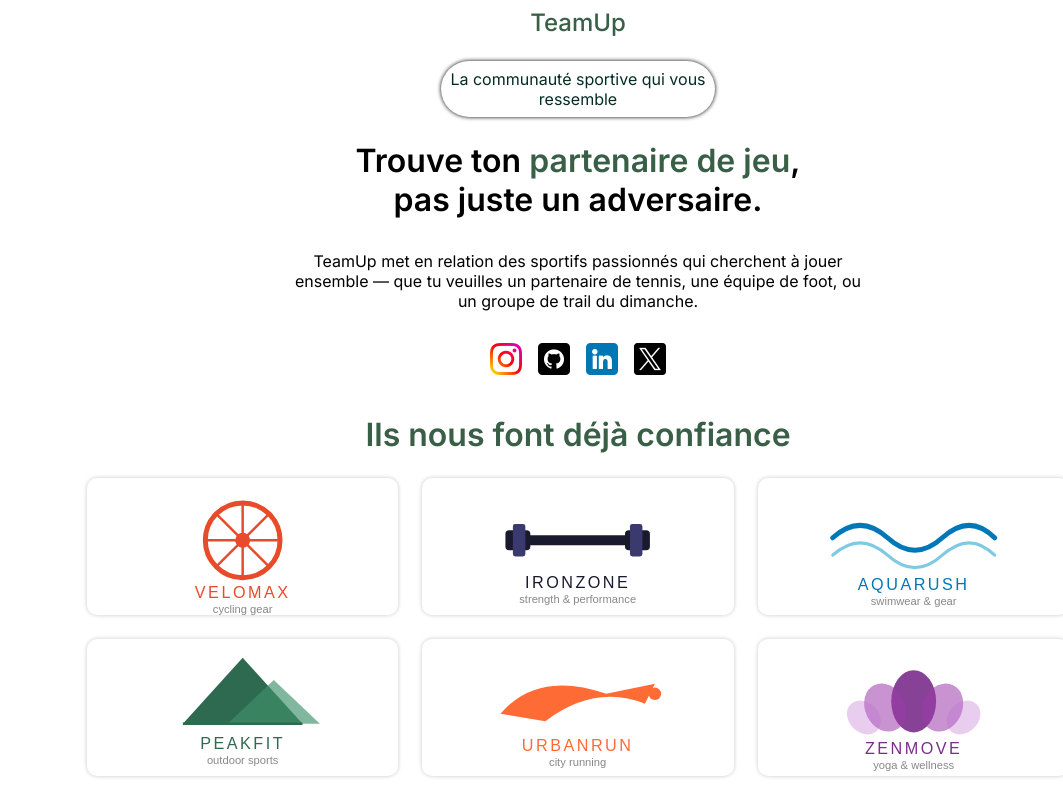
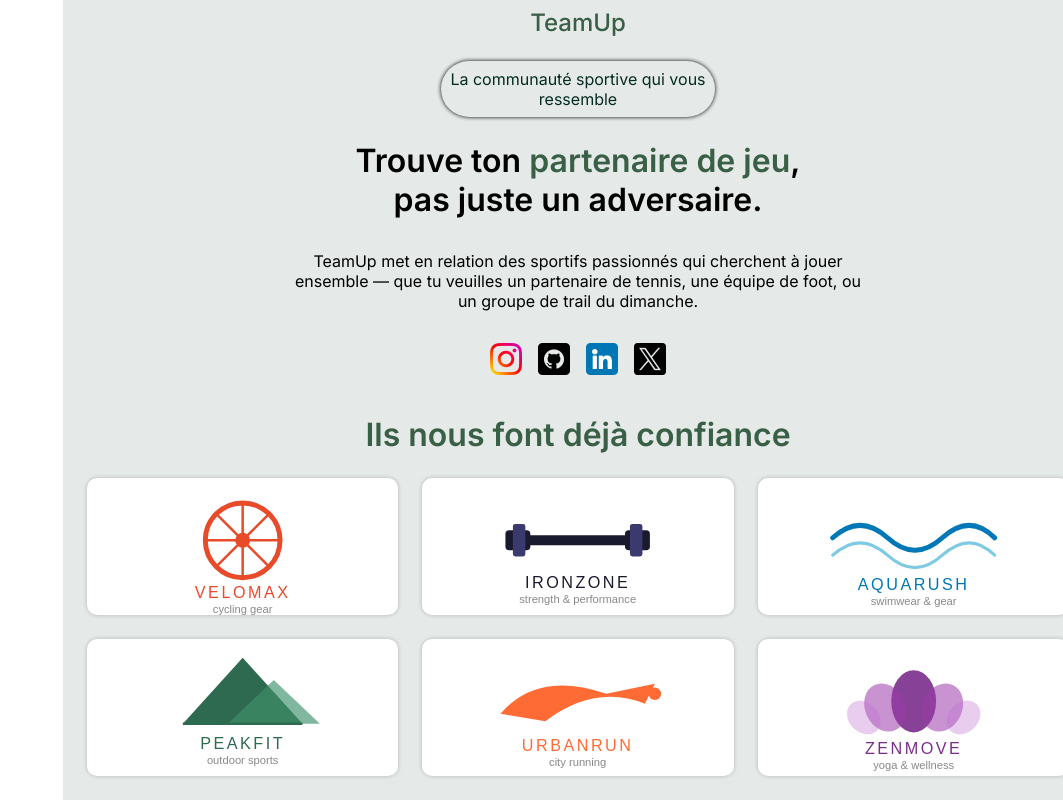
Before and after one commit to SoleneMend/TeamUp-Front, a React (Vite) app in the folder client/: page / in a window 1280 px wide. Shown: the part 1772-2572 px from the top of the page, without its empty margins (217-1280 px from the left). Built offline with nearby package versions, Linux system fonts and the light colour scheme; no server answers.

Commit message:
footer css is done

```diff
--- a/client/src/components/Footer/Footer.css
+++ b/client/src/components/Footer/Footer.css
@@ -4,6 +4,7 @@
   padding: 1.5rem;
   gap: 2.5rem;
   justify-content: space-around;
+  background-color: var(--color-background-filter);
   width: 100%;
 
   .Footer-div-container-img {
@@ -18,6 +19,7 @@
       color: var(--color-hover);
     }
     svg {
+      background-color: white;
       box-shadow: 0px 0px 4px 0px #00000038;
       border-radius: 10px;
       width: 100%;
```
